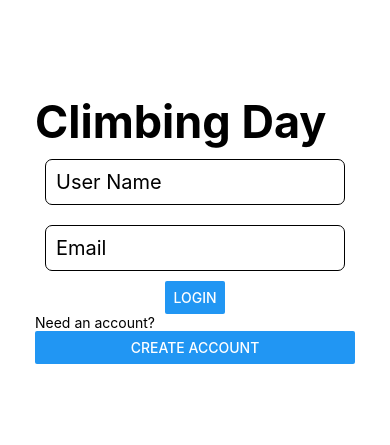
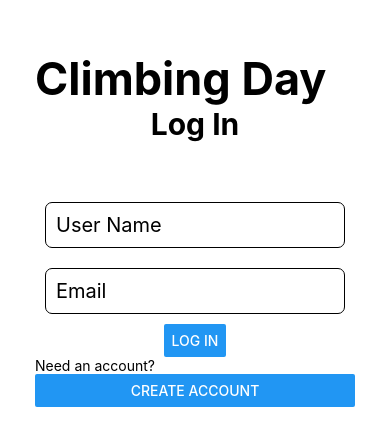
Before and after one commit to JeehyaeDance/Climbing-Journal-Mobile, a React Native app: screen / in a window 390 px wide. Shown: the part 193-638 px from the top of the page. Built offline with nearby package versions, Linux system fonts and the light colour scheme.

Commit message:
added form to log page

```diff
--- a/App.js
+++ b/App.js
@@ -2,6 +2,7 @@ import React, { Component } from "react";
 import { StyleSheet, Text, View } from "react-native";
 import LogIn from "./client/LogIn.js";
 import CreateAcc from "./client/CreateAcc.js";
+import LogPage from "./client/LogPage.js";
 
 export default class App extends Component {
   constructor() {
@@ -32,7 +33,7 @@ export default class App extends Component {
     return (
       <View style={styles.container}>
         {userId ? (
-          <Text>This is Log Page</Text>
+          <LogPage userId={userId} />
         ) : showLoginPage ? (
           <LogIn toggleLoginPage={this.toggleLoginPage} setUserId={this.setUserId} />
         ) : (
--- a/client/LogIn.js
+++ b/client/LogIn.js
@@ -35,6 +35,7 @@ export default class LogIn extends Component {
       <View>
         <Text style={styles.title}>Climbing Day</Text>
         <View style={styles.container}>
+          <Text style={styles.pageName}>Log In</Text>
           <TextInput
             style={styles.input}
             value={this.state.userName}
@@ -47,7 +48,7 @@ export default class LogIn extends Component {
             placeholder="Email"
             onChangeText={email => this.setState({ email: email.toLowerCase() })}
           />
-          <Button title="Login" onPress={this.logIn} />
+          <Button title="Log In" onPress={this.logIn} />
         </View>
         <View style={styles.needAcc}>
           <Text>Need an account?</Text>
@@ -82,5 +83,10 @@ const styles = StyleSheet.create({
   needAcc: {
     fontSize: 20,
     paddingBottom: 50
+  },
+  pageName: {
+    fontSize: 30,
+    fontWeight: "bold",
+    paddingBottom: 50
   }
 });
```
